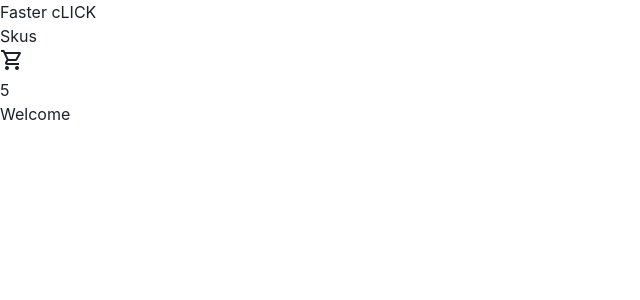
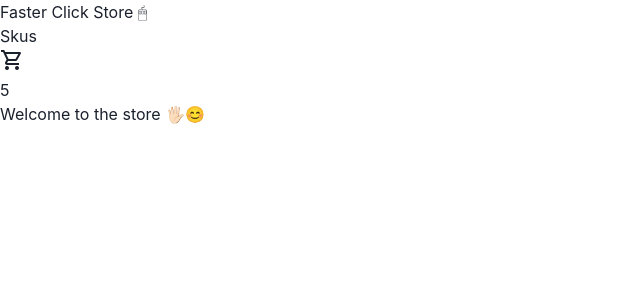
Before and after one commit to EliCarrizo/React, a React (Vite) app: page / in a window 1280 px wide. Shown: the top 300 px of the page, without its empty margins (0-640 px from the left). Built offline with nearby package versions, Linux system fonts and the light colour scheme.

Commit message:
Change the readme and the style

```diff
--- a/src/App.jsx
+++ b/src/App.jsx
@@ -6,7 +6,7 @@ const App = () => {
   return (
     <>
       <Navbar/>
-      <ItemListContainer greeting={"Welcome"}/>
+      <ItemListContainer greeting={"Welcome to the store 🖐🏻😊"}/>
     </>
   )
 }
--- a/src/components/CartWidget.jsx
+++ b/src/components/CartWidget.jsx
@@ -6,7 +6,9 @@ const CartWidget = () => {
         <span className="material-symbols-outlined">
             shopping_cart
         </span>
-        <p>5</p>
+        <p>
+            5
+        </p>
     </div>
   )
 }
--- a/src/components/NavBar.jsx
+++ b/src/components/NavBar.jsx
@@ -11,8 +11,10 @@ import {
 const NavBar = () => {
   return (
     <div>
+        <div>
+            <h1>Faster Click Store 🖱</h1>
+        </div>
             <Menu>
-            <h1>Faster cLICK</h1>
                 <MenuButton>
                     Skus
                 </MenuButton>
@@ -27,8 +29,8 @@ const NavBar = () => {
                             Category C
                         </MenuItem>
                     </MenuList>
+            </Menu>
         <CartWidget/>
-        </Menu>
     </div>
   )
 }
```
Also changed, not shown: 1 other file (tests, documents, lock files or other folders). Lines whose indentation alone changed are shown as unchanged.
